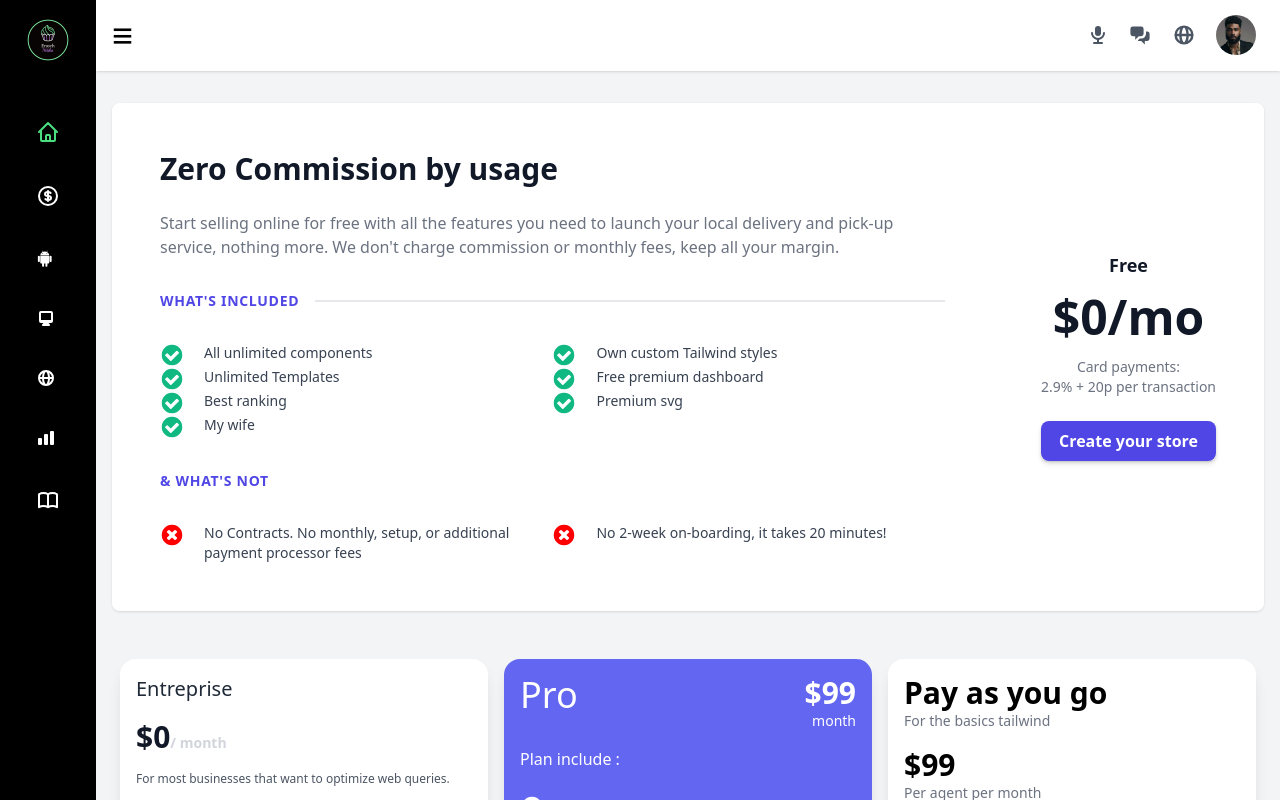
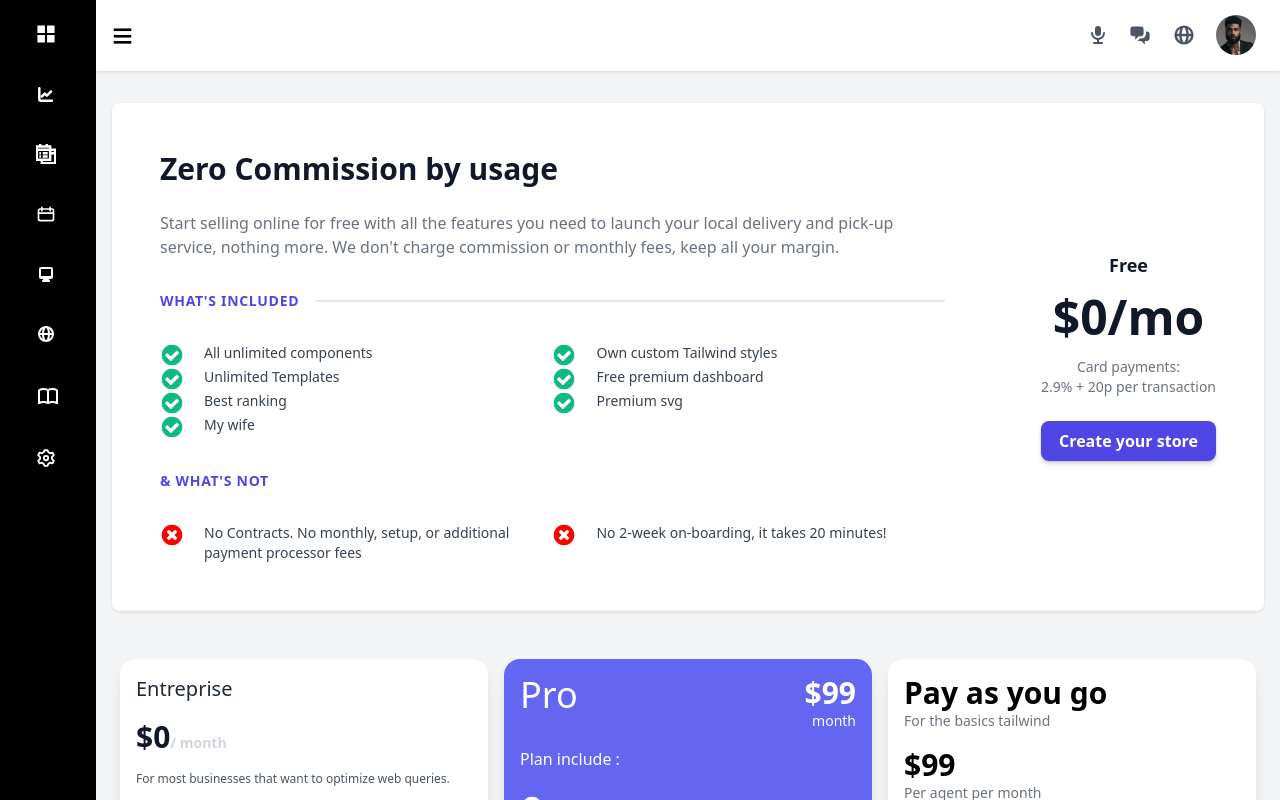
Before and after one commit to clumsyowl/dashboard-template, a React (Vite) app: page / in a window 1280 px wide. Built offline with nearby package versions, Linux system fonts and the light colour scheme.

Commit message:
Updated sidebar icons

```diff
--- a/src/dashboard/sidebar/Sidebar.jsx
+++ b/src/dashboard/sidebar/Sidebar.jsx
@@ -28,7 +28,7 @@ function Sidebar(props) {
       } ${sidebarOpen ? style.open : style.close}  `}
     >
       <div className={style.container}>
-        <SidebarHeader />
+        {/* <SidebarHeader /> */}
         <SidebarItems />
       </div>
     </aside>
--- a/src/dashboard/sidebar/data.jsx
+++ b/src/dashboard/sidebar/data.jsx
@@ -1,25 +1,31 @@
 import { DocIcon } from "./icons/DocIcon";
-import { HomeIcon } from "./icons/HomeIcon";
-import { BillsIcon } from "./icons/BillsIcon";
-import { AnalyticIcon } from "./icons/AnalyticIcon";
 import { MonitoringIcon } from "./icons/MonitoringIcon";
 import { DemographicIcon } from "./icons/DemographicIcon";
-import { ApplicationIcon } from "./icons/ApplicationIcon";
+import DashboardIcon from "./icons/DashboardIcon";
+import ScheduleIcon from "./icons/ScheduleIcon";
+import AnalyticsIcon from "./icons/AnalyticsIcon";
+import CalendarIcon from "./icons/CalendarIcon";
+import SettingsIcon from "./icons/SettingsIcon";
 
 export const data = [
   {
-    title: "Home",
-    icon: <HomeIcon />,
+    title: "Dashboard",
+    icon: <DashboardIcon />,
     link: "/",
   },
   {
-    title: "Bills",
-    icon: <BillsIcon />,
+    title: "Analytics",
+    icon: <AnalyticsIcon />,
+    link: "/admin/analytics",
+  },
+  {
+    title: "Schedule",
+    icon: <ScheduleIcon />,
     link: "/admin/bills",
   },
   {
-    title: "Applications",
-    icon: <ApplicationIcon />,
+    title: "Calendar",
+    icon: <CalendarIcon />,
     link: "/admin/applications",
   },
   {
@@ -33,13 +39,13 @@ export const data = [
     link: "/admin/demographics",
   },
   {
-    title: "Analytics",
-    icon: <AnalyticIcon />,
-    link: "/admin/analytics",
-  },
-  {
     title: "Documentation",
     icon: <DocIcon />,
     link: "/admin/documentation",
   },
+  {
+    title: "Settings",
+    icon: <SettingsIcon />,
+    link: "/admin/test",
+  },
 ];
--- a/src/dashboard/sidebar/icons/AnalyticIcon.jsx
+++ /dev/null
@@ -1,12 +0,0 @@
-export function AnalyticIcon() {
-  return (
-    <svg
-      xmlns="http://www.w3.org/2000/svg"
-      className="h-5 w-5"
-      viewBox="0 0 20 20"
-      fill="currentColor"
-    >
-      <path d="M2 11a1 1 0 011-1h2a1 1 0 011 1v5a1 1 0 01-1 1H3a1 1 0 01-1-1v-5zM8 7a1 1 0 011-1h2a1 1 0 011 1v9a1 1 0 01-1 1H9a1 1 0 01-1-1V7zM14 4a1 1 0 011-1h2a1 1 0 011 1v12a1 1 0 01-1 1h-2a1 1 0 01-1-1V4z" />
-    </svg>
-  );
-}
--- /dev/null
+++ b/src/dashboard/sidebar/icons/AnalyticsIcon.jsx
@@ -0,0 +1,30 @@
+import React from "react";
+
+function AnalyticsIcon() {
+  return (
+    <svg
+      width="20px"
+      height="20px"
+      viewBox="0 0 24 24"
+      fill="none"
+      xmlns="http://www.w3.org/2000/svg"
+    >
+      <path
+        d="M4 5V19C4 19.5523 4.44772 20 5 20H19"
+        stroke="currentColor"
+        stroke-width="3"
+        stroke-linecap="round"
+        stroke-linejoin="round"
+      />
+      <path
+        d="M18 9L13 13.9999L10.5 11.4998L7 14.9998"
+        stroke="currentColor"
+        stroke-width="3"
+        stroke-linecap="round"
+        stroke-linejoin="round"
+      />
+    </svg>
+  );
+}
+
+export default AnalyticsIcon;
--- a/src/dashboard/sidebar/icons/ApplicationIcon.jsx
+++ /dev/null
@@ -1,14 +0,0 @@
-export function ApplicationIcon() {
-  return (
-    <svg
-      width="20"
-      height="20"
-      fill="currentColor"
-      className="m-auto"
-      viewBox="0 0 2048 1792"
-      xmlns="http://www.w3.org/2000/svg"
-    >
-      <path d="M685 483q16 0 27.5-11.5t11.5-27.5-11.5-27.5-27.5-11.5-27 11.5-11 27.5 11 27.5 27 11.5zm422 0q16 0 27-11.5t11-27.5-11-27.5-27-11.5-27.5 11.5-11.5 27.5 11.5 27.5 27.5 11.5zm-812 184q42 0 72 30t30 72v430q0 43-29.5 73t-72.5 30-73-30-30-73v-430q0-42 30-72t73-30zm1060 19v666q0 46-32 78t-77 32h-75v227q0 43-30 73t-73 30-73-30-30-73v-227h-138v227q0 43-30 73t-73 30q-42 0-72-30t-30-73l-1-227h-74q-46 0-78-32t-32-78v-666h918zm-232-405q107 55 171 153.5t64 215.5h-925q0-117 64-215.5t172-153.5l-71-131q-7-13 5-20 13-6 20 6l72 132q95-42 201-42t201 42l72-132q7-12 20-6 12 7 5 20zm477 488v430q0 43-30 73t-73 30q-42 0-72-30t-30-73v-430q0-43 30-72.5t72-29.5q43 0 73 29.5t30 72.5z" />
-    </svg>
-  );
-}
--- a/src/dashboard/sidebar/icons/BillsIcon.jsx
+++ /dev/null
@@ -1,18 +0,0 @@
-export function BillsIcon() {
-  return (
-    <svg
-      xmlns="http://www.w3.org/2000/svg"
-      className="h-6 w-6"
-      fill="none"
-      viewBox="0 0 24 24"
-      stroke="currentColor"
-    >
-      <path
-        strokeLinecap="round"
-        strokeLinejoin="round"
-        strokeWidth="2"
-        d="M12 8c-1.657 0-3 .895-3 2s1.343 2 3 2 3 .895 3 2-1.343 2-3 2m0-8c1.11 0 2.08.402 2.599 1M12 8V7m0 1v8m0 0v1m0-1c-1.11 0-2.08-.402-2.599-1M21 12a9 9 0 11-18 0 9 9 0 0118 0z"
-      />
-    </svg>
-  );
-}
--- /dev/null
+++ b/src/dashboard/sidebar/icons/CalendarIcon.jsx
@@ -0,0 +1,18 @@
+import React from "react";
+
+function CalendarIcon() {
+  return (
+    <svg
+      fill="currentColor"
+      width="20px"
+      height="20px"
+      viewBox="-2 -3 24 24"
+      xmlns="http://www.w3.org/2000/svg"
+      preserveAspectRatio="xMinYMin"
+    >
+      <path d="M18 7V5a1 1 0 0 0-1-1h-1v1a1 1 0 0 1-2 0V4H6v1a1 1 0 1 1-2 0V4H3a1 1 0 0 0-1 1v2h16zm0 2H2v6a1 1 0 0 0 1 1h14a1 1 0 0 0 1-1V9zm-2-7h1a3 3 0 0 1 3 3v10a3 3 0 0 1-3 3H3a3 3 0 0 1-3-3V5a3 3 0 0 1 3-3h1V1a1 1 0 1 1 2 0v1h8V1a1 1 0 0 1 2 0v1z" />
+    </svg>
+  );
+}
+
+export default CalendarIcon;
--- /dev/null
+++ b/src/dashboard/sidebar/icons/DashboardIcon.jsx
@@ -0,0 +1,16 @@
+import React from "react";
+
+function DashboardIcon() {
+  return (
+    <svg
+      fill="#ffffff"
+      className="h-5 w-5"
+      viewBox="0 0 14 14"
+      xmlns="http://www.w3.org/2000/svg"
+    >
+      <path d="M1 6.249111h5.25031V1H1v5.249111zM7.74969 1v5.249111H13V1H7.74969zm0 12H13V7.750444H7.74969V13zM1 13h5.25031V7.750444H1V13z" />
+    </svg>
+  );
+}
+
+export default DashboardIcon;
--- a/src/dashboard/sidebar/icons/HomeIcon.jsx
+++ /dev/null
@@ -1,18 +0,0 @@
-export function HomeIcon() {
-  return (
-    <svg
-      xmlns="http://www.w3.org/2000/svg"
-      className="h-6 w-6"
-      fill="none"
-      viewBox="0 0 24 24"
-      stroke="currentColor"
-    >
-      <path
-        strokeLinecap="round"
-        strokeLinejoin="round"
-        strokeWidth="2"
-        d="M3 12l2-2m0 0l7-7 7 7M5 10v10a1 1 0 001 1h3m10-11l2 2m-2-2v10a1 1 0 01-1 1h-3m-6 0a1 1 0 001-1v-4a1 1 0 011-1h2a1 1 0 011 1v4a1 1 0 001 1m-6 0h6"
-      />
-    </svg>
-  );
-}
--- /dev/null
+++ b/src/dashboard/sidebar/icons/ScheduleIcon.jsx
@@ -0,0 +1,21 @@
+import React from "react";
+
+function ScheduleIcon() {
+  return (
+    <svg
+      width="20px"
+      height="20px"
+      viewBox="0 0 24 24"
+      xmlns="http://www.w3.org/2000/svg"
+    >
+      <path
+        fill="none"
+        stroke="currentColor"
+        stroke-width="3"
+        d="M17,7 L23,7 L23,23 L7,23 L7,19 M23,11 L17,11 M13,0 L13,3 M1,7 L17,7 M1,3 L17,3 L17,19 L1,19 L1,3 Z M5,0 L5,3 M4,11 L6,11 M8,11 L14,11 M4,15 L6,15 M8,15 L14,15"
+      />
+    </svg>
+  );
+}
+
+export default ScheduleIcon;
--- /dev/null
+++ b/src/dashboard/sidebar/icons/SettingsIcon.jsx
@@ -0,0 +1,23 @@
+import React from "react";
+
+function SettingsIcon() {
+  return (
+    <svg
+      width="20px"
+      height="20px"
+      viewBox="0 0 16 16"
+      xmlns="http://www.w3.org/2000/svg"
+      version="1.1"
+      fill="none"
+      stroke="currentColor"
+      stroke-linecap="round"
+      stroke-linejoin="round"
+      stroke-width="1.5"
+    >
+      <circle cx="8" cy="8" r="1.75" />
+      <path d="m6.75 1.75-.5 1.5-1.5 1-2-.5-1 2 1.5 1.5v1.5l-1.5 1.5 1 2 2-.5 1.5 1 .5 1.5h2.5l.5-1.5 1.5-1 2 .5 1-2-1.5-1.5v-1.5l1.5-1.5-1-2-2 .5-1.5-1-.5-1.5z" />
+    </svg>
+  );
+}
+
+export default SettingsIcon;
```
